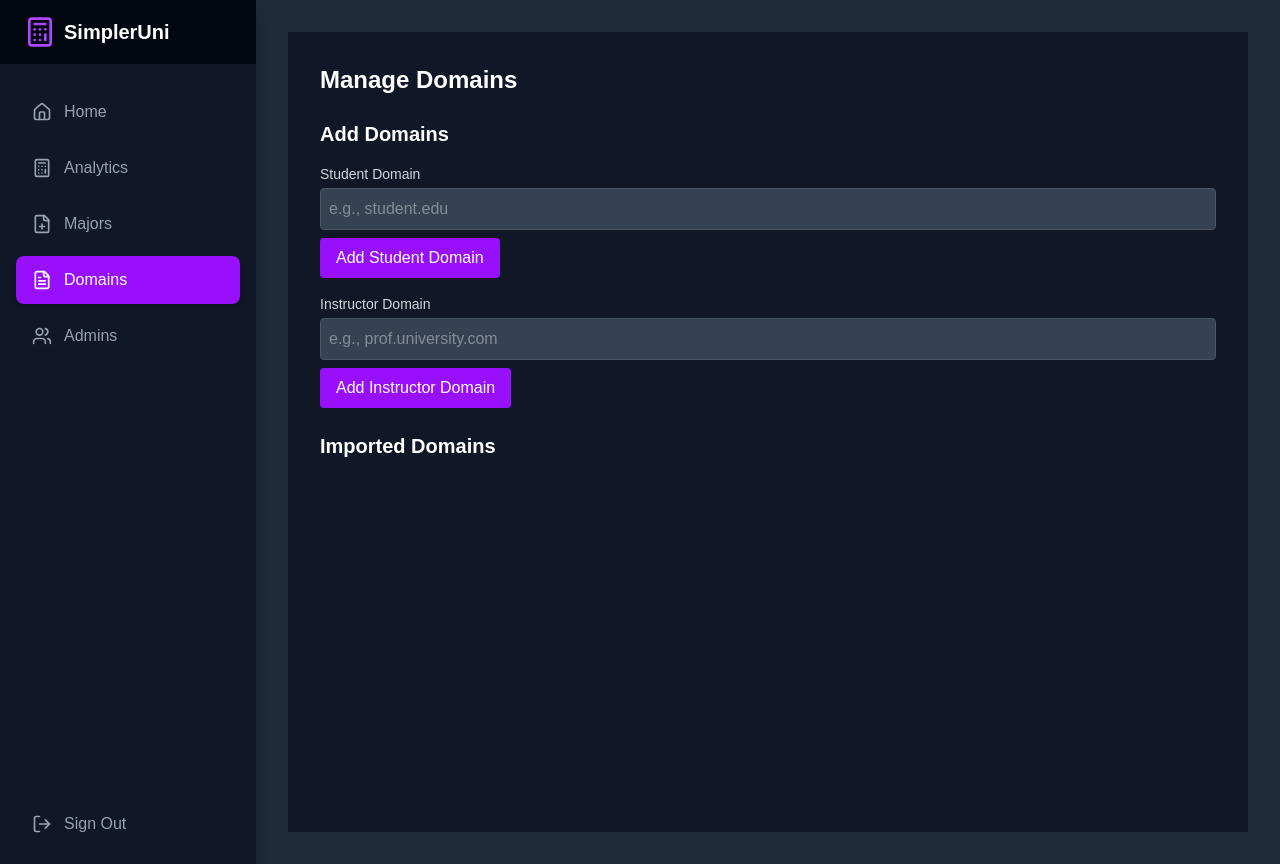
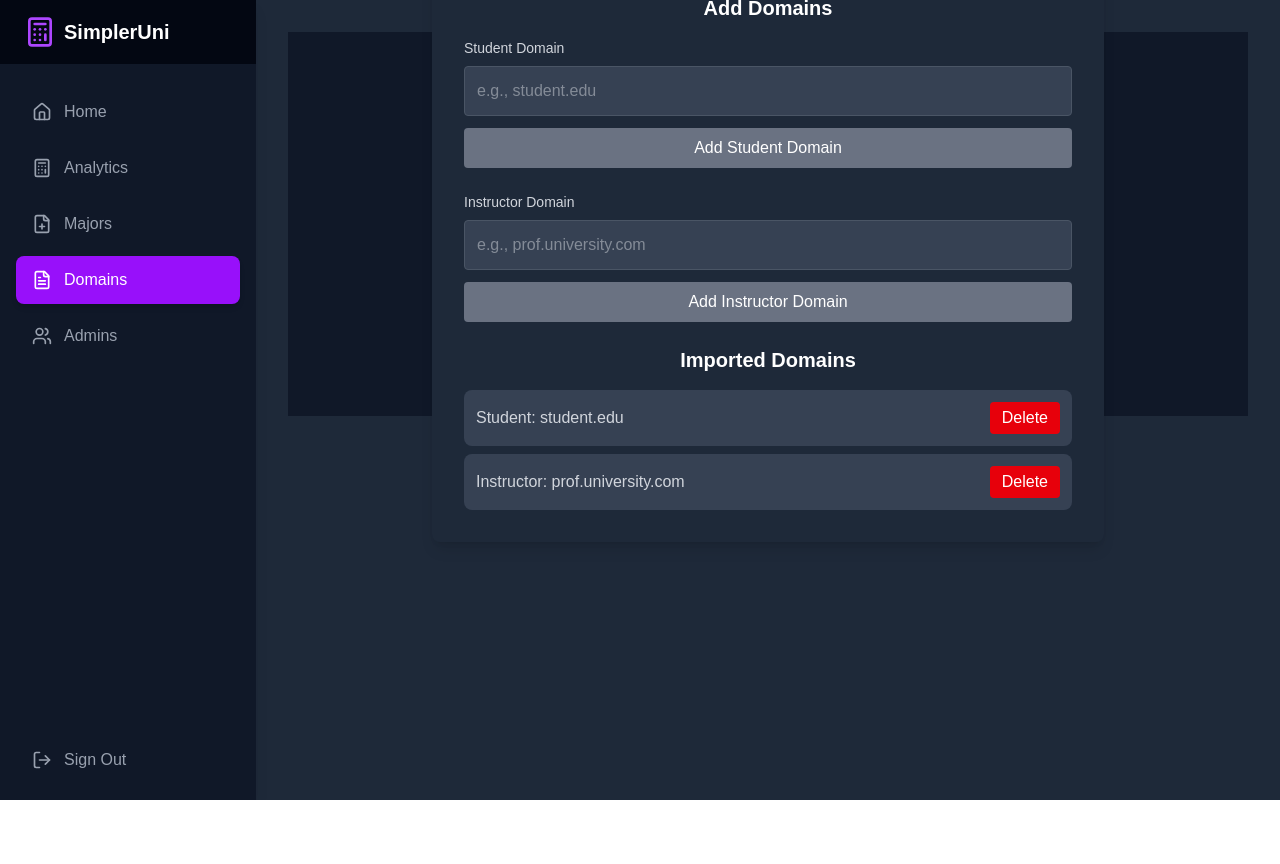
Before and after one commit to Mohamadmourad/SimplerUni, a Next.js app in the folder client/web/: page /dashboard/domains in a window 1280 px wide. After the commit the page ends 800 px from the top, so only its background shows below. Built offline with nearby package versions, Linux system fonts and the light colour scheme.

Commit message:
feat: improve domain management UI and add validation for unique domains

```diff
--- a/client/web/app/dashboard/domains/page.jsx
+++ b/client/web/app/dashboard/domains/page.jsx
@@ -1,18 +1,21 @@
 "use client";
-import axios from "axios";
+
 import { useState } from "react";
 
 export default function DomainsPage() {
   const [studentDomain, setStudentDomain] = useState("");
   const [instructorDomain, setInstructorDomain] = useState("");
 
-  const [domains, setDomains] = useState("");
+  const [domains, setDomains] = useState([
+    { type: "Student", domain: "student.edu" },
+    { type: "Instructor", domain: "prof.university.com" },
+  ]);
 
   const handleAddDomain = (type) => {
-    if (type === "Student" && studentDomain.trim()) {
+    if (type === "Student" && studentDomain.trim() && !domains.some(d => d.type === "Student")) {
       setDomains([...domains, { type, domain: studentDomain.trim() }]);
       setStudentDomain("");
-    } else if (type === "Instructor" && instructorDomain.trim()) {
+    } else if (type === "Instructor" && instructorDomain.trim() && !domains.some(d => d.type === "Instructor")) {
       setDomains([...domains, { type, domain: instructorDomain.trim() }]);
       setInstructorDomain("");
     }
@@ -23,52 +26,54 @@ export default function DomainsPage() {
   };
 
   return (
-    <div className="min-h-screen p-8 bg-gray-900 text-gray-300">
-      <h1 className="text-2xl font-bold mb-6 text-white">Manage Domains</h1>
+    <div className="w-full h-96 flex items-center justify-center p-8 bg-gray-900 text-gray-300">
+      <div className="max-w-2xl w-full bg-gray-800 p-8 rounded-lg shadow-lg">
+        <h1 className="text-2xl font-bold mb-6 text-white text-center">Manage Domains</h1>
 
-
-        <h2 className="text-xl font-semibold mb-4 text-white">Add Domains</h2>
+        <h2 className="text-xl font-semibold mb-4 text-white text-center">Add Domains</h2>
 
         {/* Student Domain */}
-        <div className="mb-4">
-          <label className="block text-sm mb-1">Student Domain</label>
+        <div className="mb-6">
+          <label className="block text-sm mb-2">Student Domain</label>
           <input
             type="text"
             value={studentDomain}
             onChange={(e) => setStudentDomain(e.target.value)}
-            className="w-full p-2 rounded bg-gray-700 border border-gray-600 focus:ring-2 focus:ring-purple-500"
+            className="w-full p-3 rounded bg-gray-700 border border-gray-600 focus:ring-2 focus:ring-purple-500"
             placeholder="e.g., student.edu"
           />
           <button
             onClick={() => handleAddDomain("Student")}
-            className="mt-2 px-4 py-2 bg-purple-600 text-white rounded hover:bg-purple-700"
+            disabled={domains.some(d => d.type === "Student")}
+            className="mt-3 w-full px-4 py-2 bg-purple-600 text-white rounded hover:bg-purple-700 disabled:bg-gray-500"
           >
             Add Student Domain
           </button>
         </div>
 
         {/* Instructor Domain */}
-        <div>
-          <label className="block text-sm mb-1">Instructor Domain</label>
+        <div className="mb-6">
+          <label className="block text-sm mb-2">Instructor Domain</label>
           <input
             type="text"
             value={instructorDomain}
             onChange={(e) => setInstructorDomain(e.target.value)}
-            className="w-full p-2 rounded bg-gray-700 border border-gray-600 focus:ring-2 focus:ring-purple-500"
+            className="w-full p-3 rounded bg-gray-700 border border-gray-600 focus:ring-2 focus:ring-purple-500"
             placeholder="e.g., prof.university.com"
           />
           <button
             onClick={() => handleAddDomain("Instructor")}
-            className="mt-2 px-4 py-2 bg-purple-600 text-white rounded hover:bg-purple-700"
+            disabled={domains.some(d => d.type === "Instructor")}
+            className="mt-3 w-full px-4 py-2 bg-purple-600 text-white rounded hover:bg-purple-700 disabled:bg-gray-500"
           >
             Add Instructor Domain
           </button>
         </div>
 
         {/* Domains List */}
-        <h2 className="text-xl font-semibold mt-6 mb-4 text-white">Imported Domains</h2>
+        <h2 className="text-xl font-semibold mt-6 mb-4 text-white text-center">Imported Domains</h2>
         <div className="space-y-2">
-        {domains.length > 0 ? (
+          {domains.length > 0 ? (
             domains.map((d, index) => (
               <div key={index} className="flex justify-between items-center p-3 bg-gray-700 rounded-lg">
                 <span className="text-gray-300">{d.type}: {d.domain}</span>
@@ -82,7 +87,7 @@ export default function DomainsPage() {
             ))
           ) : null}
         </div>
-
+      </div>
     </div>
   );
 }
```
